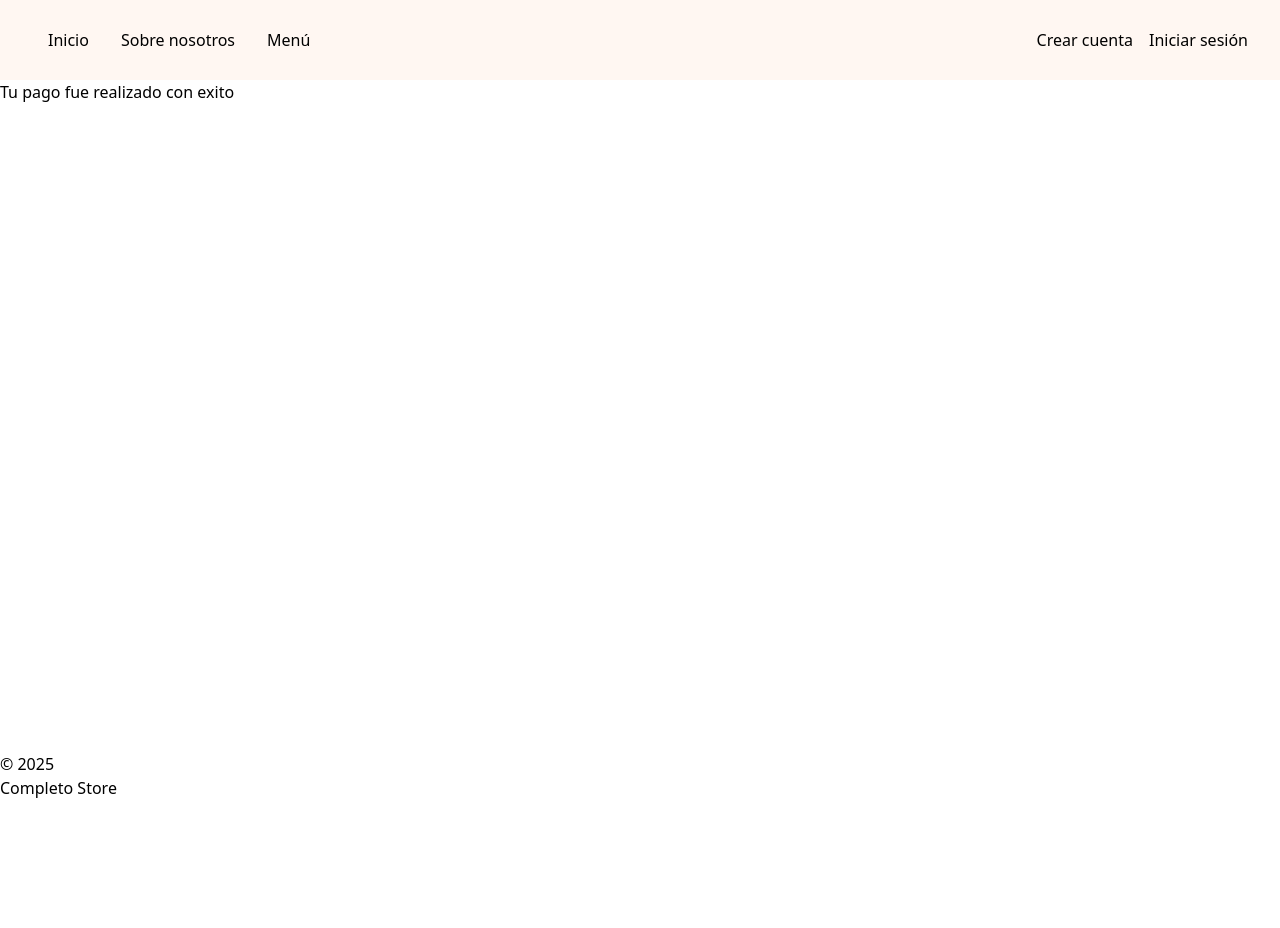
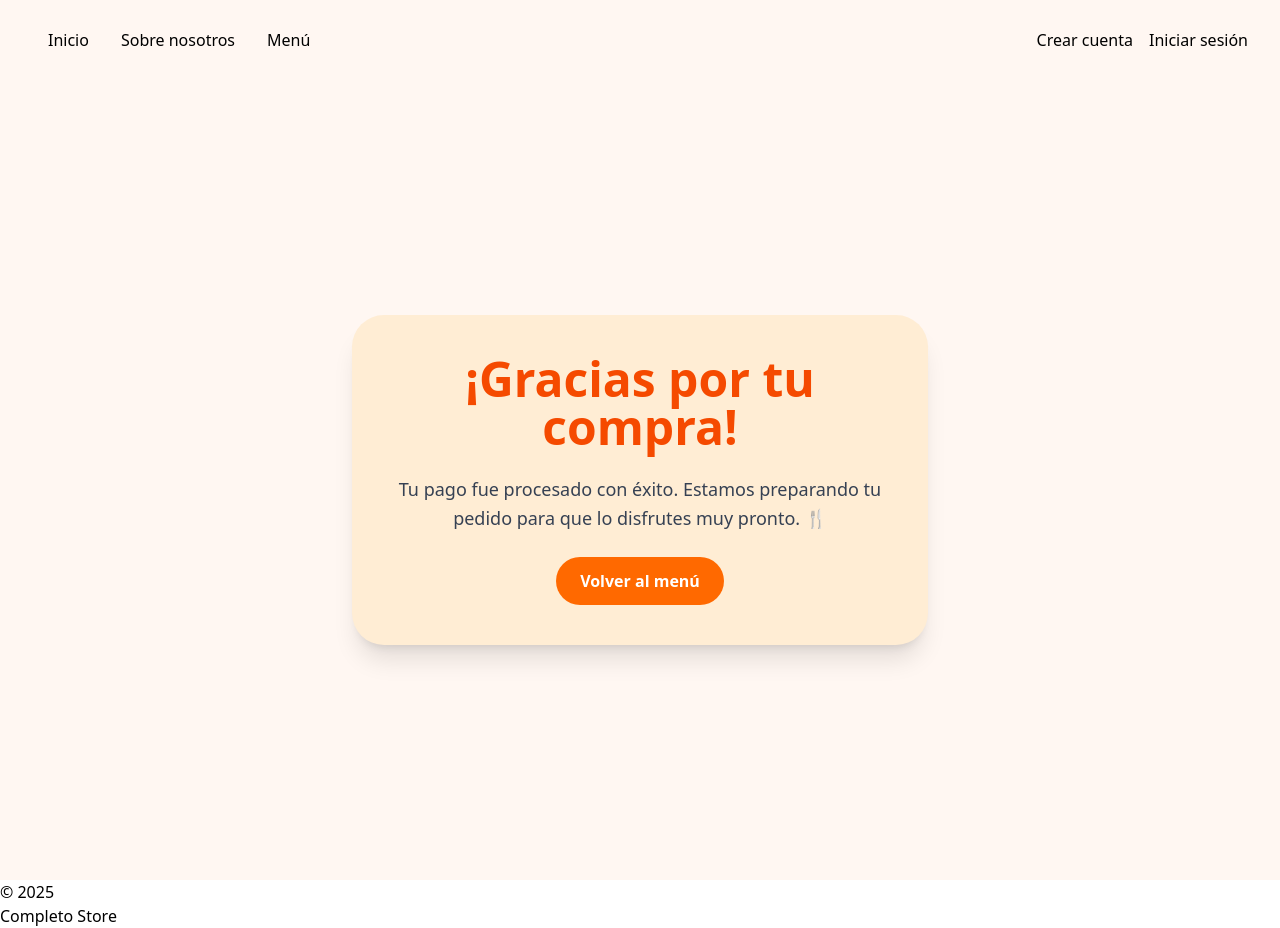
Before and after one commit to Pittheone/proyecto_7, a React (Vite) app: page /pago-exitoso in a window 1280 px wide. Before the commit the page ends 800 px from the top, so only its background shows below. Built offline with nearby package versions, Linux system fonts and the light colour scheme; no server answers.

Commit message:
Cancel, Success and Single list updated

```diff
--- a/src/components/Cancel/index.jsx
+++ b/src/components/Cancel/index.jsx
@@ -1,8 +1,28 @@
+import { Link } from "react-router-dom";
 
-const cancelPage = () => {
+const CancelPage = () => {
   return (
-    <div>Tu pago fue realizado con exito</div>
-  )
-}
+    <main className="min-h-screen bg-[#fff7f2] flex items-center justify-center px-6 py-24">
+      <section className="bg-orange-100 rounded-[2rem] shadow-xl p-10 max-w-xl w-full text-center space-y-6">
+        <h1 className="text-4xl sm:text-5xl font-extrabold text-orange-600">
+          Compra cancelada
+        </h1>
 
-export default cancelPage
+        <p className="text-lg text-gray-700 leading-relaxed">
+          Parece que cancelaste el proceso de pago. Si fue un error o cambiaste de opinión, puedes volver al menú y retomar tu pedido cuando quieras 😊.
+        </p>
+
+        <div className="mt-6">
+          <Link
+            to="/completos"
+            className="inline-block bg-orange-500 hover:bg-orange-600 text-white px-6 py-3 rounded-full font-semibold transition duration-300"
+          >
+            Volver al menú
+          </Link>
+        </div>
+      </section>
+    </main>
+  );
+};
+
+export default CancelPage;
--- a/src/components/Completo/Single/index.jsx
+++ b/src/components/Completo/Single/index.jsx
@@ -1,13 +1,14 @@
-import { Link, Navigate, useLocation } from "react-router-dom";
+import { Link, useLocation, useNavigate } from "react-router-dom";
 import { formatCLP } from "../../../Utils/formatCLP";
-import UserContext  from "../../../contexts/user/UserContext";
-import { useContext, useEffect, useState } from "react"; //copy pasted ojo.
+import UserContext from "../../../contexts/user/UserContext";
+import { useContext, useEffect, useState } from "react";
 import CompletoContext from "../../../contexts/completo/CompletoContext";
 
 const SingleCompleto = () => {
   const [quantity, setQuantity] = useState(1);
   const location = useLocation();
-  const { completo } = location?.state; // Por qué tira error????
+  const navigate = useNavigate();
+  const { completo } = location?.state || {};
 
   const userCtx = useContext(UserContext);
   const { authStatus, cart, editCart, getCart } = userCtx;
@@ -16,8 +17,7 @@ const SingleCompleto = () => {
 
   useEffect(() => {
     if (!completo) {
-      // Si el usuario recarga la página y no hay data, redirigir
-      Navigate("/completos") //puede ser lo que tira error ???
+      navigate("/completos");
       return;
     }
 
@@ -43,19 +43,15 @@ const SingleCompleto = () => {
       slug: completo.slug,
     };
 
-    const existingItemIndex = cart.findIndex(
-      (el) => el.priceID === item.priceID
-    );
+    const existingItemIndex = cart.findIndex((el) => el.priceID === item.priceID);
 
     let updatedCart;
 
     if (existingItemIndex !== -1) {
-      // Si ya existe, actualiza la cantidad
       updatedCart = cart.map((el, i) =>
         i === existingItemIndex ? { ...el, quantity: item.quantity } : el
       );
     } else {
-      // Si no existe, agrega el nuevo ítem
       updatedCart = [...cart, item];
     }
 
@@ -63,27 +59,39 @@ const SingleCompleto = () => {
   };
 
   if (!completo) return null;
+
   const { name, description, img, price } = completo;
   const quantityOptions = [0, 1, 2, 3, 4, 5];
+
   return (
-    <main className="max-w-5xl mx-auto pt-16 pb-24 px-6">
-      <div className="grid lg:grid-cols-2 gap-12">
-        {/* Info */}
-        <section>
-          <h1 className="text-4xl font-bold">{name}</h1>
-          <p className="text-gray-600 mt-4">{description}</p>
-          <p className="mt-4 text-xl font-semibold">
-            Precio: {formatCLP(price)}
+    <main className="min-h-screen bg-[#fff7f2] text-gray-800 px-6 py-16">
+      <div className="max-w-5xl mx-auto grid lg:grid-cols-2 gap-12 items-start">
+
+        {/* Caja con estilo "dragadado" */}
+        <section className="relative w-full max-w-xl rounded-[2rem] overflow-hidden bg-orange-100 shadow-xl p-6 space-y-6">
+          <h1 className="text-5xl font-extrabold tracking-tight text-orange-600">
+            {name}
+          </h1>
+
+          <div className="w-16 h-1 bg-orange-500 rounded mt-1 mb-2"></div>
+
+          <p className="text-lg text-gray-600 italic leading-relaxed">
+            {description}
           </p>
 
-          {/* Select cantidad */}
+          <p className="text-2xl font-semibold text-gray-800">
+            <span className="text-base font-normal text-gray-500 mr-2">Precio:</span>
+            {formatCLP(price)}
+          </p>
+
           {authStatus && (
-            <form onSubmit={handleSubmit} className="mt-8">
+            <form onSubmit={handleSubmit} className="space-y-4">
+              <div>
                 <label className="block mb-2 font-medium text-gray-700">
                   Cantidad
                 </label>
                 <select
-                className="w-32 border border-gray-300 rounded-md p-2"
+                  className="w-32 border border-orange-300 rounded-md p-2 shadow-sm focus:outline-none focus:ring-2 focus:ring-orange-400"
                   value={quantity}
                   onChange={handleChange}
                 >
@@ -93,10 +101,11 @@ const SingleCompleto = () => {
                     </option>
                   ))}
                 </select>
+              </div>
 
               <button
                 type="submit"
-                className="btn-product mt-6"
+                className={`w-full bg-orange-500 hover:bg-orange-600 text-white py-2 rounded-full font-semibold transition duration-300 ${quantity === 0 ? "opacity-50 cursor-not-allowed" : ""}`}
                 disabled={quantity === 0}
               >
                 {cart.length ? "Modificar carrito" : "Agregar al carrito"}
@@ -106,7 +115,7 @@ const SingleCompleto = () => {
 
           {!authStatus && (
             <Link to="/registro">
-              <button className="btn-product mt-6">
+              <button className="w-full bg-orange-500 hover:bg-orange-600 text-white py-2 rounded-full font-semibold transition duration-300 mt-6">
                 Regístrate para comprar
               </button>
             </Link>
@@ -118,40 +127,12 @@ const SingleCompleto = () => {
           <img
             src={img}
             alt={description}
-            className="w-full h-auto object-cover rounded-lg shadow-md"
+            className="w-full h-auto object-cover rounded-2xl shadow-lg"
           />
         </figure>
       </div>
     </main>
   );
-}
+};
 
-// const SingleCompleto = () => {
-//     const location = useLocation();
-//     const { completo } = location?.state;
-//   return (
-//     <>
-//     <main className="max-w-7xl mx-auto pt-16 pb-24 px-8 lg:grid lg:grid-cols-2 lg:gap-x-16">
-//         <section>
-//             <h1 className="text-4xl font-bold">{completo.name}</h1>
-//             <div className="mt-4">
-//                 <p className="text-gray-500">{completo.description}</p>
-//             </div>
-//             <div className="mt-4">
-//                 <h1 className="text-3x1">{new Intl.NumberFormat('es-CL', {style: 'currency', currency: 'CLP'}).format(completo.price)}</h1>
-//                 <figure className="mt-8 col-start-2 row-span-2">
-//                     <img
-//                     src={completo.img}
-//                     alt={completo.description}
-//                     className="w-full object-center object-cover"
-//                     />
-//                 </figure>
-//             </div>
-//         </section>
-
-//     </main>
-//     </>
-//   )
-// }
-
-export default SingleCompleto
+export default SingleCompleto;
--- a/src/components/Sucess/index.jsx
+++ b/src/components/Sucess/index.jsx
@@ -1,7 +1,28 @@
+import { Link } from "react-router-dom";
+
 const SuccessPage = () => {
   return (
-    <div>Tu pago fue realizado con exito</div>
-  )
-}
+    <main className="min-h-screen bg-[#fff7f2] flex items-center justify-center px-6 py-24">
+      <section className="bg-orange-100 rounded-[2rem] shadow-xl p-10 max-w-xl w-full text-center space-y-6">
+        <h1 className="text-4xl sm:text-5xl font-extrabold text-orange-600">
+          ¡Gracias por tu compra!
+        </h1>
 
-export default SuccessPage
+        <p className="text-lg text-gray-700 leading-relaxed">
+          Tu pago fue procesado con éxito. Estamos preparando tu pedido para que lo disfrutes muy pronto. 🍴
+        </p>
+
+        <div className="mt-6">
+          <Link
+            to="/completos"
+            className="inline-block bg-orange-500 hover:bg-orange-600 text-white px-6 py-3 rounded-full font-semibold transition duration-300"
+          >
+            Volver al menú
+          </Link>
+        </div>
+      </section>
+    </main>
+  );
+};
+
+export default SuccessPage;
```
Lines whose indentation alone changed are shown as unchanged.
